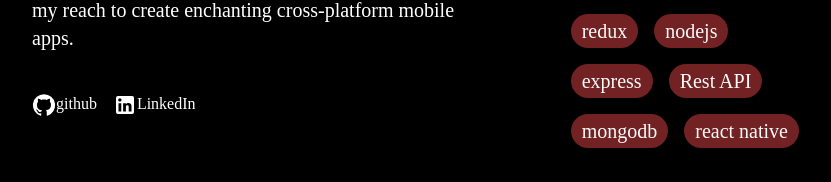
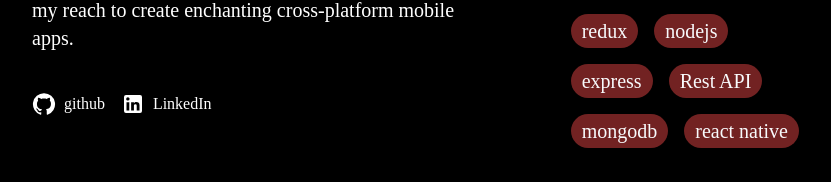
Before and after one commit to aminetakdenti/my-portofolio, a React (Vite) app: page / in a window 1280 px wide. Shown: the part 1072-1254 px from the top of the page, without its empty margins (224-1055 px from the left). Built offline with nearby package versions, Linux system fonts and the light colour scheme; a web font is replaced by a local one.

Commit message:
fix the links file

```diff
--- a/src/components/Links.tsx
+++ b/src/components/Links.tsx
@@ -5,9 +5,8 @@ import Reveal from "./Reveal";
 function Links() {
   return (
     <div className=" flex gap-4">
+      <Reveal>
         <div className="flex gap-2 ">
-        <Reveal>
-          <>
           <GitHubIcon />
           <a
             href="http://github.com/aminetakdenti"
@@ -17,12 +16,10 @@ function Links() {
           >
             github
           </a>
-          </>
+        </div>
       </Reveal>
-      </div>
+      <Reveal>
         <div className="flex gap-2 ">
-        <Reveal>
-          <>
           <LinkedInIcon />
           <a
             href="https://www.linkedin.com/in/amine-takdenti-4a709b1b1/"
@@ -32,9 +29,8 @@ function Links() {
           >
             LinkedIn
           </a>
-          </>
+        </div>
       </Reveal>
-      </div>
     </div>
   );
 }
```
Lines whose indentation alone changed are shown as unchanged.
